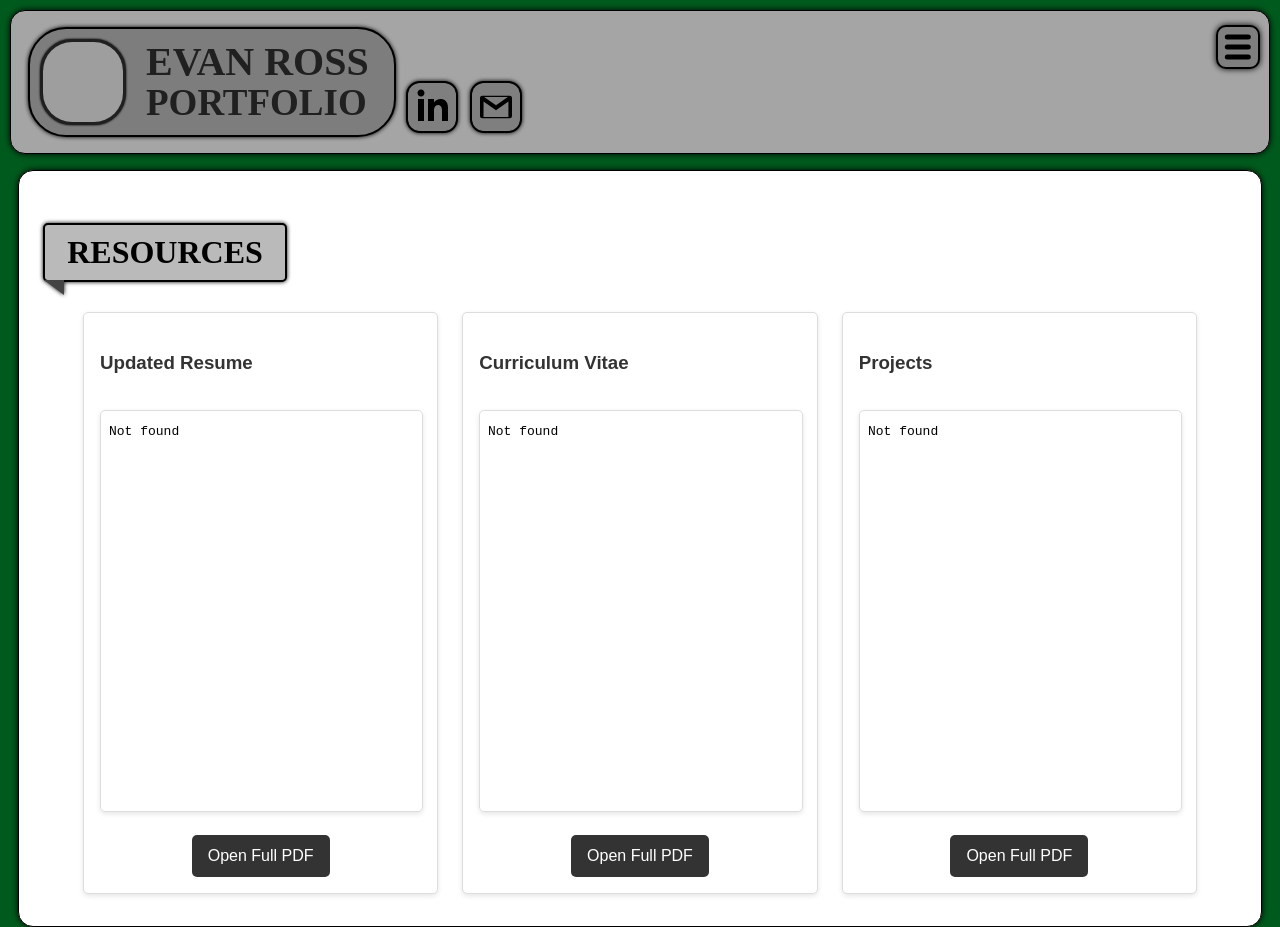
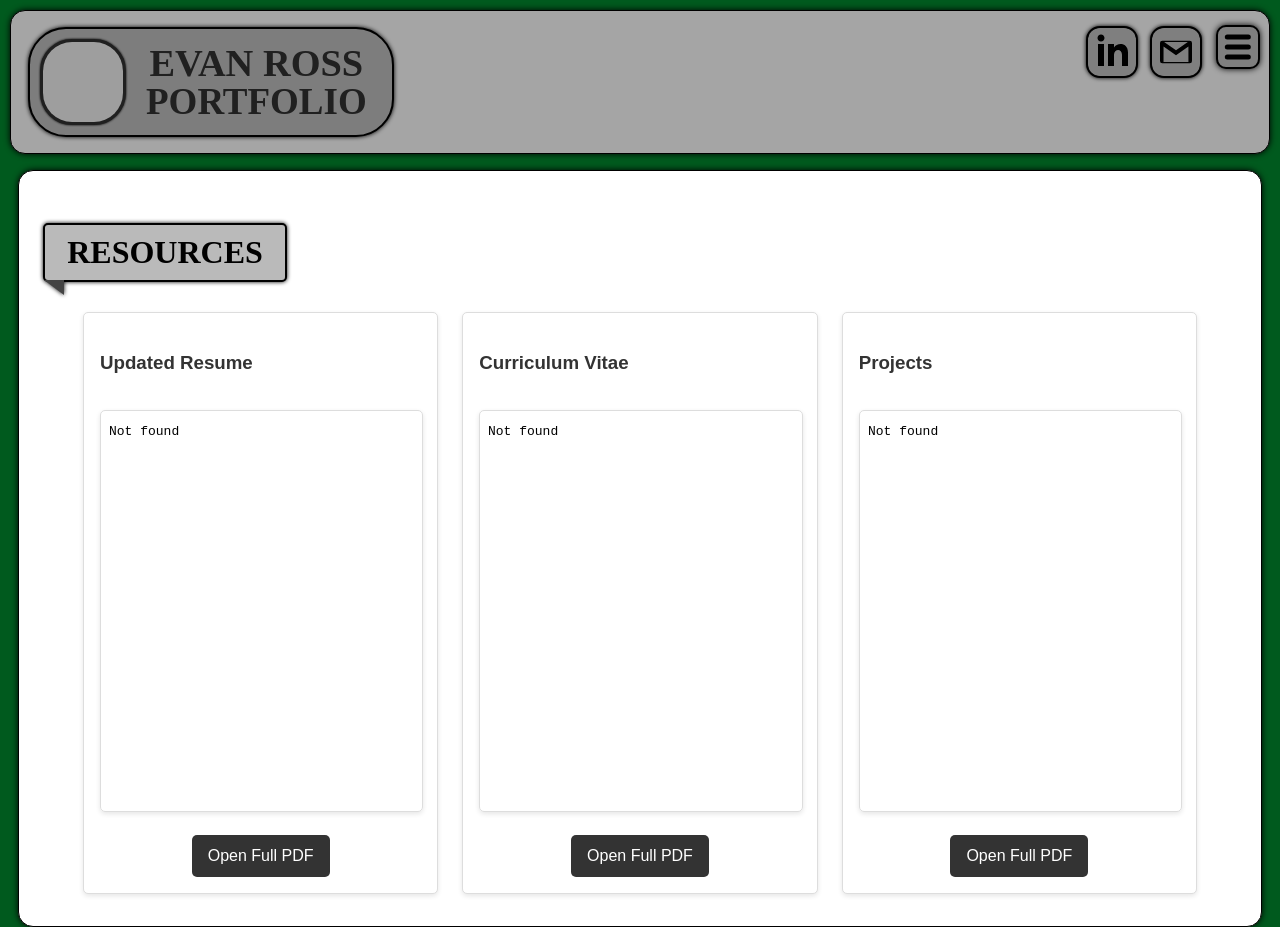
Before and after one commit to evanross14/PortfolioWebsite, a plain HTML site: page index.html in a window 1280 px wide. Shown: the top 927 px of the page. Drawn offline with Linux system fonts and the light colour scheme; grey boxes are pictures that could not be loaded.

Commit message:
Update style.css

```diff
--- a/style.css
+++ b/style.css
@@ -78,14 +78,16 @@ header {
 
 header h1 {
     padding-right: 15px;
-    font-size: 2.5rem;
+    font-size: 2.4rem;
     font-family: Baskerville;
     font-weight: bold;
+    text-align: center;
 }
 
 header h1 span {
     color: rgb(32, 32, 32);
 }
+
 h2 {
     text-align: center;
     font-size: 32px;
@@ -133,7 +135,6 @@ header.visible {
     }
 
     .social-icons {
-        transform: translateY(-10px);
         transform: scale(90%);
     }
 }
@@ -197,10 +198,9 @@ header.visible {
 }
 
 .social-icons {
-    position: absolute;
-    top: 70px;
-    left: 430px;
+    position: relative;
     display: flex;
+    transform: translateY(-30px);
     gap: 12px;
 }
 
```
